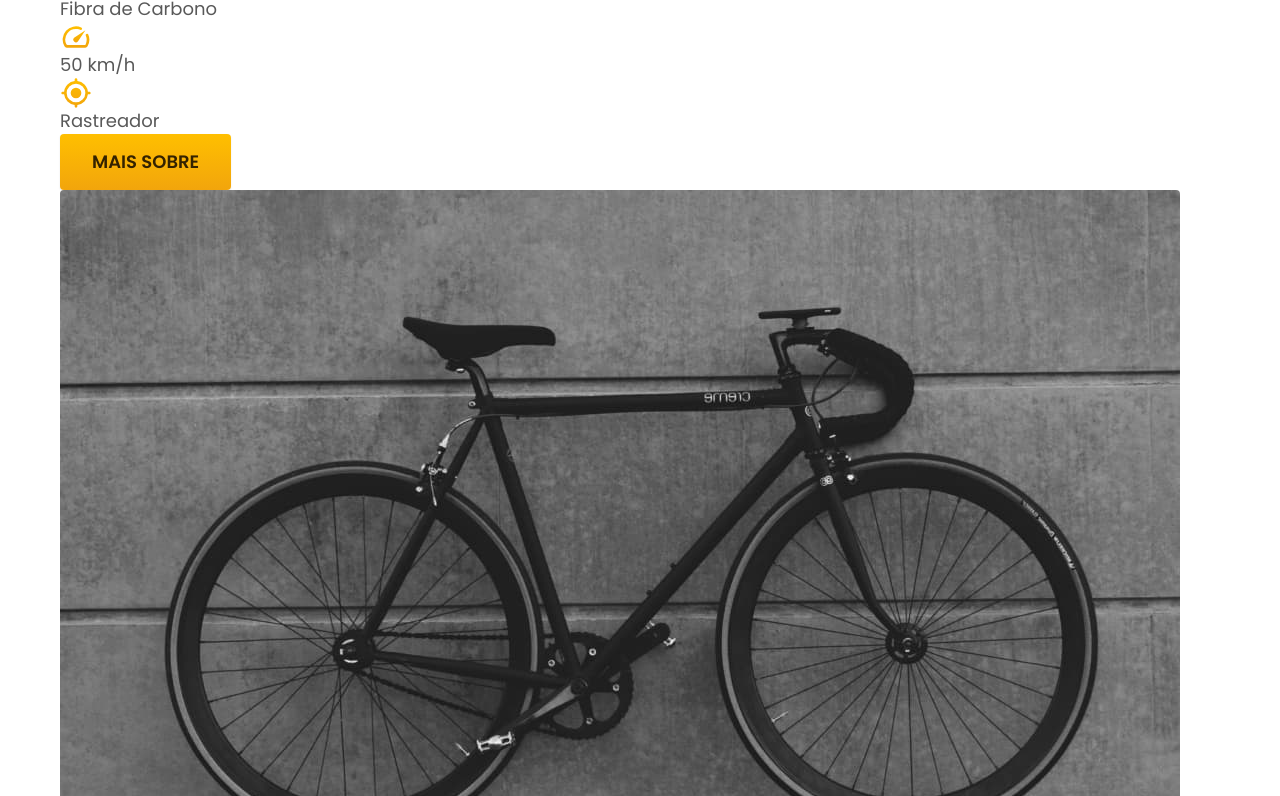
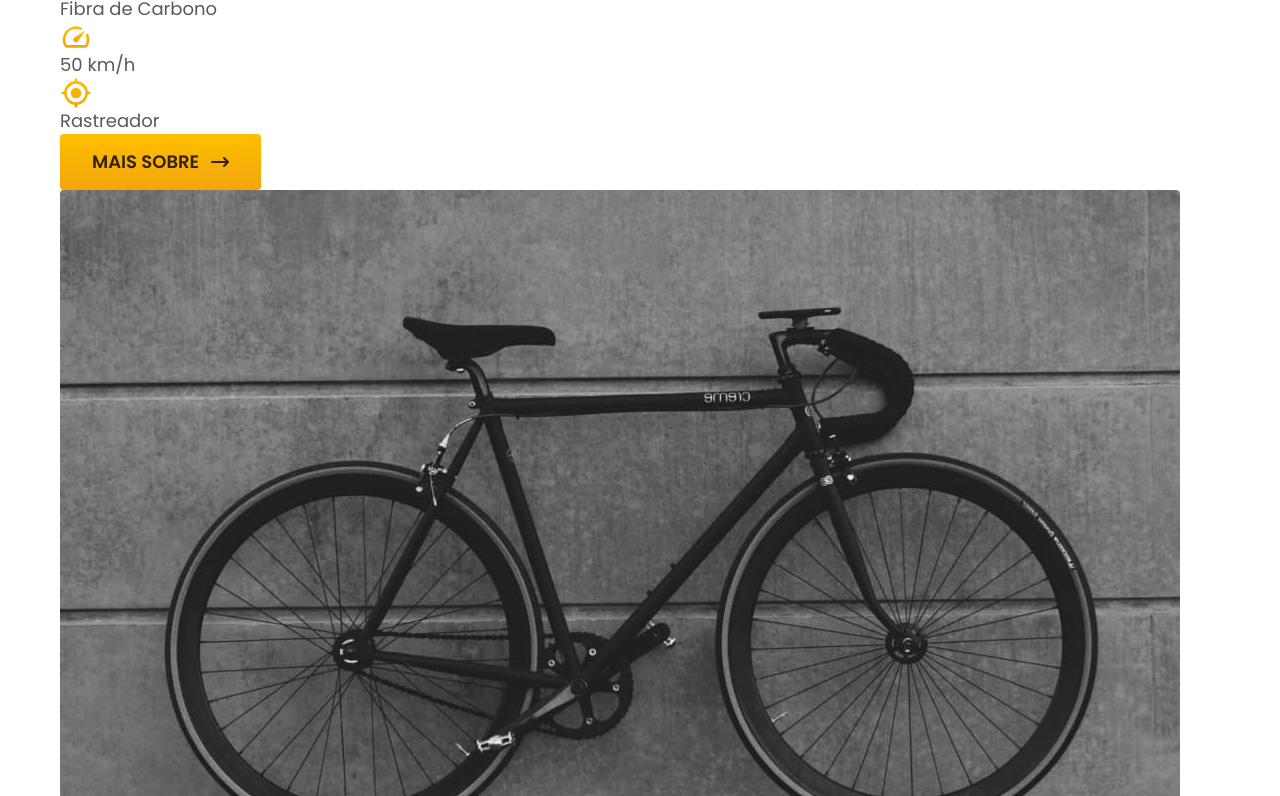
Before and after one commit to ronaldof16/Bikcraft, a plain HTML site: page bicicletas.html in a window 1280 px wide. Shown: the part 1184-1980 px from the top of the page. Drawn offline with Linux system fonts and the light colour scheme.

Commit message:
adicionando a seta no botão com o pseudo elemento after

```diff
--- a/css/utilidades/componentes.css
+++ b/css/utilidades/componentes.css
@@ -30,6 +30,25 @@
 
 .botao.secundario:hover {
     background: var(--cor-9);
+}
+
+.botao.seta {
+    display: flex;
+    align-items: center;
+}
+
+.botao.seta::after {
+    content: "";
+    display: inline-block;
+    width: 18px;
+    height: 10px;
+    margin-left: 12px;
+    background: url("../../img/icones/seta.svg");
+    transition: transform .2s;
+}
+
+.botao.seta:hover::after {
+    transform: translateX(4px);
 }
 
 .link {
```
